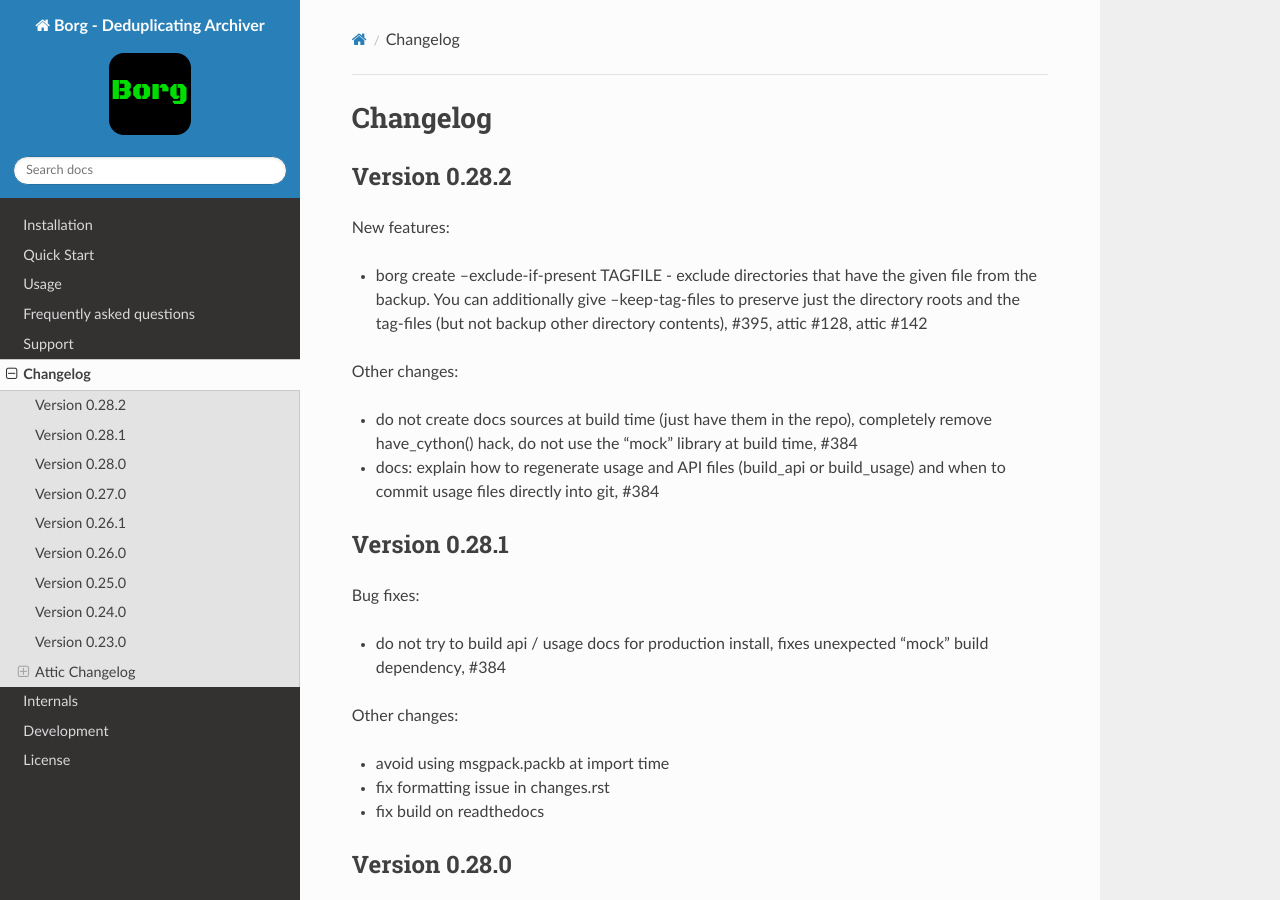
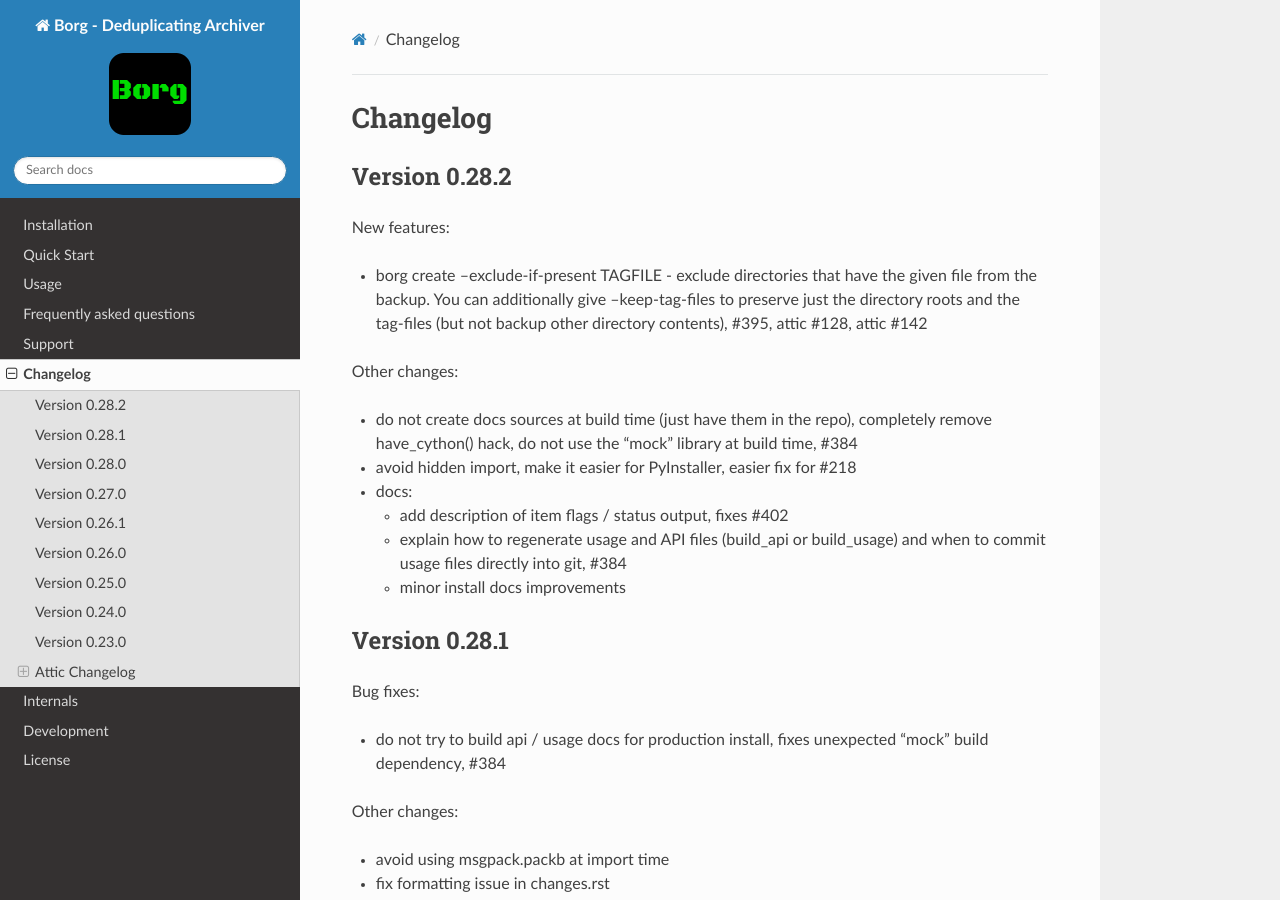
Before and after one commit to borgbackup/borg, a Sphinx documentation site: the page built from docs/changes.rst, in a window 1280 px wide and 900 px high. Built offline with Sphinx 7.4.7 and the Read the Docs theme 2.0.0, drawn with Linux system fonts in a browser that asks for light colours; the version number could not be read and is left out.

Commit message:
update CHANGES

```diff
--- a/docs/changes.rst
+++ b/docs/changes.rst
@@ -16,8 +16,13 @@
 - do not create docs sources at build time (just have them in the repo),
   completely remove have_cython() hack, do not use the "mock" library at build
   time, #384
-- docs: explain how to regenerate usage and API files (build_api or
-  build_usage) and when to commit usage files directly into git, #384
+- avoid hidden import, make it easier for PyInstaller, easier fix for #218
+- docs:
+
+  - add description of item flags / status output, fixes #402
+  - explain how to regenerate usage and API files (build_api or
+    build_usage) and when to commit usage files directly into git, #384
+  - minor install docs improvements
 
 
 Version 0.28.1
```
